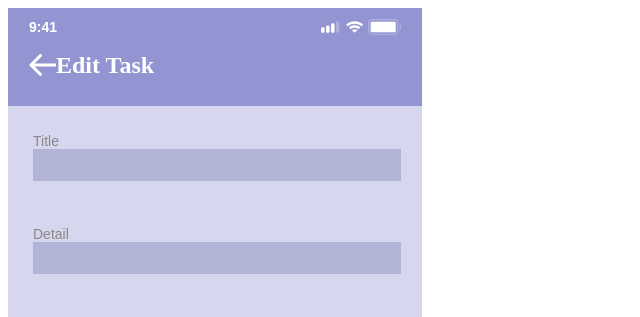
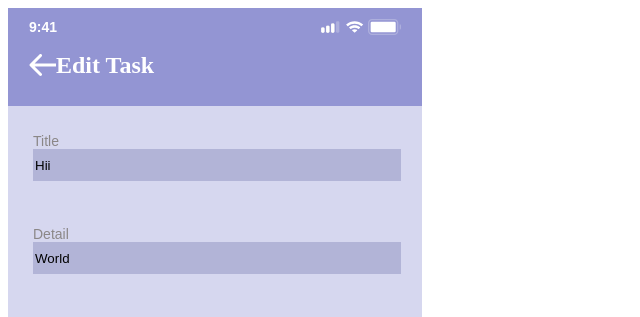
Before and after one commit to Ayushi0612/Web_development, a Next.js app: page /EditTask/1 in a window 1280 px wide. Shown: the top 317 px of the page, without its empty margins (0-640 px from the left). Built offline with nearby package versions, Linux system fonts and the light colour scheme.

Commit message:
edit task

```diff
--- a/src/app/EditTask/[id]/page.tsx
+++ b/src/app/EditTask/[id]/page.tsx
@@ -2,16 +2,25 @@
 import Nav from "@/component/Navbar";
 import Form from "@/component/TaskForm";
 import { taskDef } from "@/component/types";
+import {getTasksFromLocal,saveTasksToLocal} from "@/component";
 
 export default function EditTask() {
-
+  let task={title:"Hii",detail:"World"};
   let save=(task:taskDef)=>{
+    let tasks = [];
+    if (localStorage.tasks) {
+      tasks = getTasksFromLocal();
+    }
+    let i=1;
+    tasks[i].title=task.title;
+    tasks[i].detail=task.detail;
+    saveTasksToLocal(tasks);
 
   }
   return (
     <main>
       <Nav title="Edit Task" backbtn={true} />
-      <Form submitBtnLabel="UPDATE" onSave={save}/>
+      <Form submitBtnLabel="UPDATE" onSave={save} task={task}/>
     </main>
   );
 }
--- a/src/component/TaskForm/index.tsx
+++ b/src/component/TaskForm/index.tsx
@@ -1,5 +1,5 @@
 "use client";
-import { useState } from "react";
+import { useEffect, useState } from "react";
 import React from "react";
 import Link from "next/link";
 import { useRouter } from 'next/navigation'
@@ -7,11 +7,12 @@ import { taskDef } from "@/component/types";
 
 interface props{
     submitBtnLabel: string;
+    task?:taskDef;
     onSave: (task:taskDef)=>void;
 }
 
 
-export default function Form({submitBtnLabel, onSave}:props) {
+export default function Form({submitBtnLabel, onSave,task}:props) {
   const [detail, setDetail] = useState("");
   const [title, setTitle] = useState("");
   const router = useRouter();
@@ -22,6 +23,13 @@ export default function Form({submitBtnLabel, onSave}:props) {
     onSave(task);
     router.push('/')
   };
+
+  useEffect(()=>{
+      if(task){
+        setTitle(task.title);
+        setDetail(task.detail);
+      }
+  },[task])
 
   return (
     <main>
@@ -35,6 +43,7 @@ export default function Form({submitBtnLabel, onSave}:props) {
               className="input"
               required
               onChange={(event) => setTitle(event.currentTarget.value)}
+              value={title}
             />
           </div>
           <div className="add-main-container-text-detail">Detail</div>
@@ -45,6 +54,7 @@ export default function Form({submitBtnLabel, onSave}:props) {
               className="input"
               required
               onChange={(event) => setDetail(event.currentTarget.value)}
+              value={detail}
             />
           </div>
           <div id="add-btn-container" className="button-container">
```
